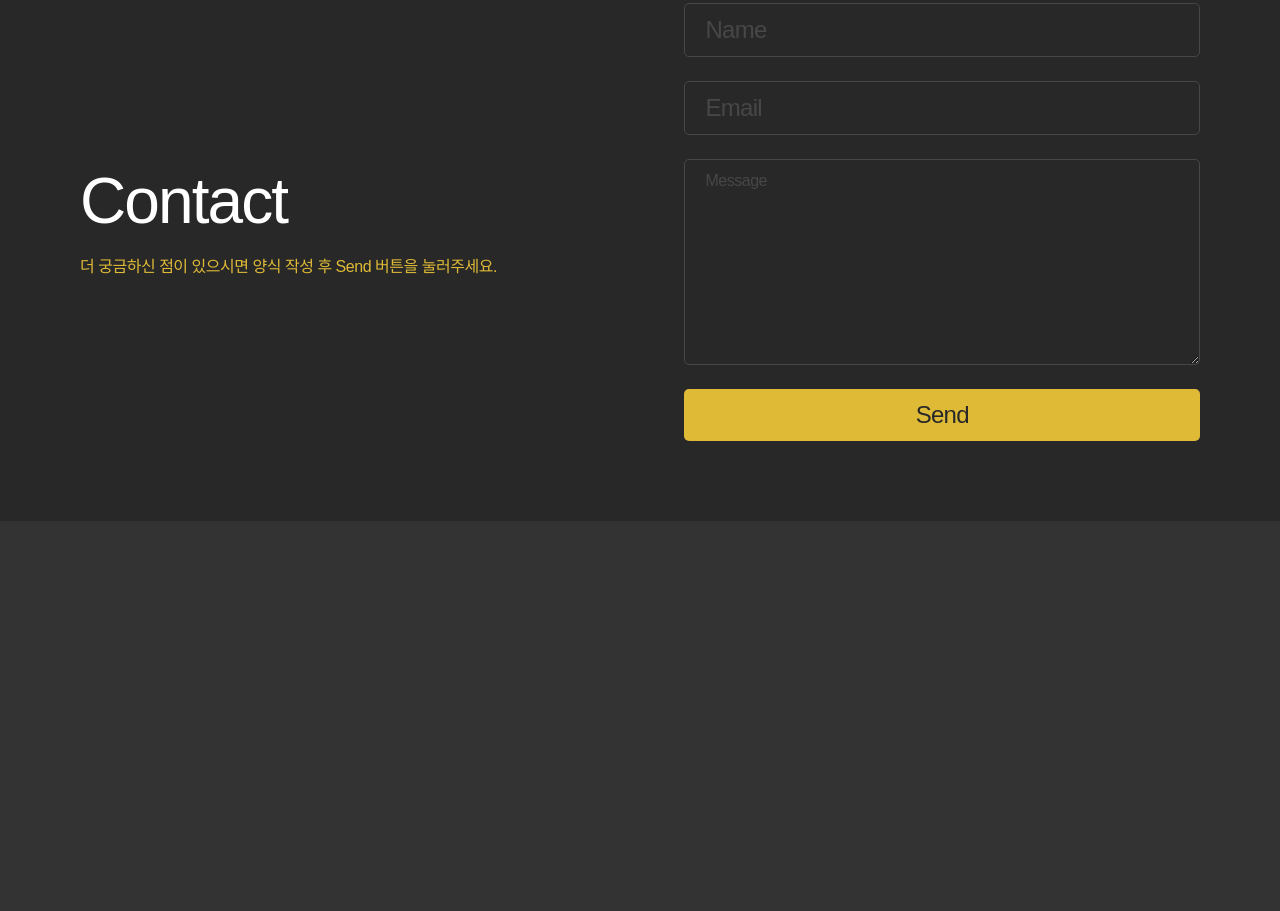
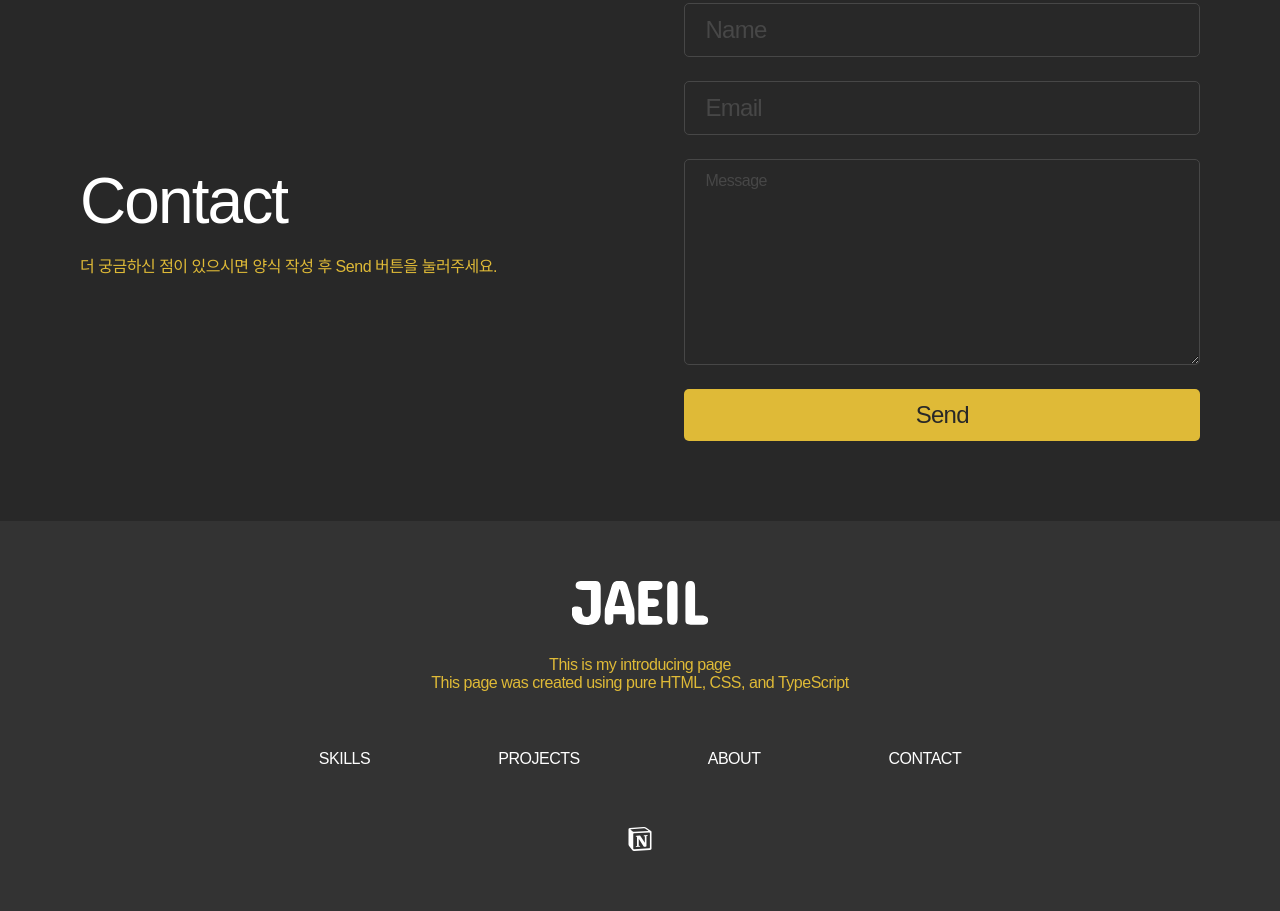
Before and after one commit to JaeilJO/introPage, a plain HTML site: page index.html in a window 1280 px wide. Shown: the part 5644-6555 px from the top of the page. Before the commit the page ends 6165 px from the top, so only its background shows below. Drawn offline with Linux system fonts and the light colour scheme; a web font is replaced by a local one.

Commit message:
feat : Create Footer

```diff
--- a/index.html
+++ b/index.html
@@ -14,10 +14,10 @@
             <img class="logo-mobile" src="/asset/Icon/LogoMobile.svg" alt="Logo Mobile" />
             <nav>
                 <ul>
-                    <li><a href="#about">about</a></li>
-                    <li><a href="#skills">skills</a></li>
-                    <li><a href="#project">project</a></li>
-                    <li><a href="#contect">contect</a></li>
+                    <li><a href="#about-section">about</a></li>
+                    <li><a href="#skills-section">skills</a></li>
+                    <li><a href="#project-section">project</a></li>
+                    <li><a href="#contect-section">contect</a></li>
                 </ul>
             </nav>
             <button class="hamburger-button">
@@ -778,5 +778,32 @@
                 </div>
             </section>
         </miain>
+
+        <footer>
+            <img src="asset/Icon/LogoDeskTop.svg" alt="logo" />
+            <div class="footer-description">
+                This is my introducing page <br />
+                This page was created using pure HTML, CSS, and TypeScript
+            </div>
+            <nav class="footer-navigation">
+                <ul class="footer-navigation">
+                    <li class="footer-navigation-anchor"><a href="">skills</a></li>
+                    <li class="footer-navigation-anchor"><a href="">projects</a></li>
+                    <li class="footer-navigation-anchor"><a href="">about</a></li>
+                    <li class="footer-navigation-anchor"><a href="">contact</a></li>
+                </ul>
+            </nav>
+            <ul class="footer-sns-link-list">
+                <li class="footer-sns-link">
+                    <a href="www.naver.com">
+                        <svg role="img" viewBox="0 0 24 24" xmlns="http://www.w3.org/2000/svg">
+                            <path
+                                d="M4.459 4.208c.746.606 1.026.56 2.428.466l13.215-.793c.28 0 .047-.28-.046-.326L17.86 1.968c-.42-.326-.981-.7-2.055-.607L3.01 2.295c-.466.046-.56.28-.374.466zm.793 3.08v13.904c0 .747.373 1.027 1.214.98l14.523-.84c.841-.046.935-.56.935-1.167V6.354c0-.606-.233-.933-.748-.887l-15.177.887c-.56.047-.747.327-.747.933zm14.337.745c.093.42 0 .84-.42.888l-.7.14v10.264c-.608.327-1.168.514-1.635.514-.748 0-.935-.234-1.495-.933l-4.577-7.186v6.952L12.21 19s0 .84-1.168.84l-3.222.186c-.093-.186 0-.653.327-.746l.84-.233V9.854L7.822 9.76c-.094-.42.14-1.026.793-1.073l3.456-.233 4.764 7.279v-6.44l-1.215-.139c-.093-.514.28-.887.747-.933zM1.936 1.035l13.31-.98c1.634-.14 2.055-.047 3.082.7l4.249 2.986c.7.513.934.653.934 1.213v16.378c0 1.026-.373 1.634-1.68 1.726l-15.458.934c-.98.047-1.448-.093-1.962-.747l-3.129-4.06c-.56-.747-.793-1.306-.793-1.96V2.667c0-.839.374-1.54 1.447-1.632z"
+                            />
+                        </svg>
+                    </a>
+                </li>
+            </ul>
+        </footer>
     </body>
 </html>
--- a/styles/main_style.scss
+++ b/styles/main_style.scss
@@ -646,3 +646,77 @@ section {
         }
     }
 }
+
+footer {
+    padding: 60px 0;
+
+    img {
+        position: relative;
+        left: 50%;
+        transform: translateX(-50%);
+        margin-bottom: 30px;
+    }
+    .footer-description {
+        text-align: center;
+        @include font.typograph('body-01');
+        color: color.$primary;
+        margin-bottom: 60px;
+        line-height: 110%;
+    }
+    .footer-navigation {
+        margin-bottom: 60px;
+        .footer-navigation {
+            display: flex;
+            justify-content: center;
+
+            gap: 10%;
+
+            .footer-navigation-anchor {
+                a {
+                    @include font.typograph('sh-02');
+                    color: color.$white;
+                    text-transform: uppercase;
+                    &:hover {
+                        color: color.$primary;
+                    }
+                }
+            }
+        }
+    }
+    .footer-sns-link-list {
+        display: flex;
+        justify-content: center;
+        gap: 40px;
+
+        .footer-sns-link {
+            width: 24px;
+            height: 24px;
+            svg {
+                fill: color.$white;
+                &:hover {
+                    fill: color.$primary;
+                }
+            }
+        }
+    }
+
+    //mobile
+    @include media_query.mobile {
+        padding: 60px 24px;
+        img {
+            left: 0;
+            transform: translateX(0px);
+        }
+        .footer-description {
+            text-align: left;
+            margin-bottom: 30px;
+        }
+        .footer-navigation {
+            display: none;
+        }
+
+        .footer-sns-link-list {
+            justify-content: left;
+        }
+    }
+}
```
Also changed, not shown: css/main_style.css, 1 other file.
